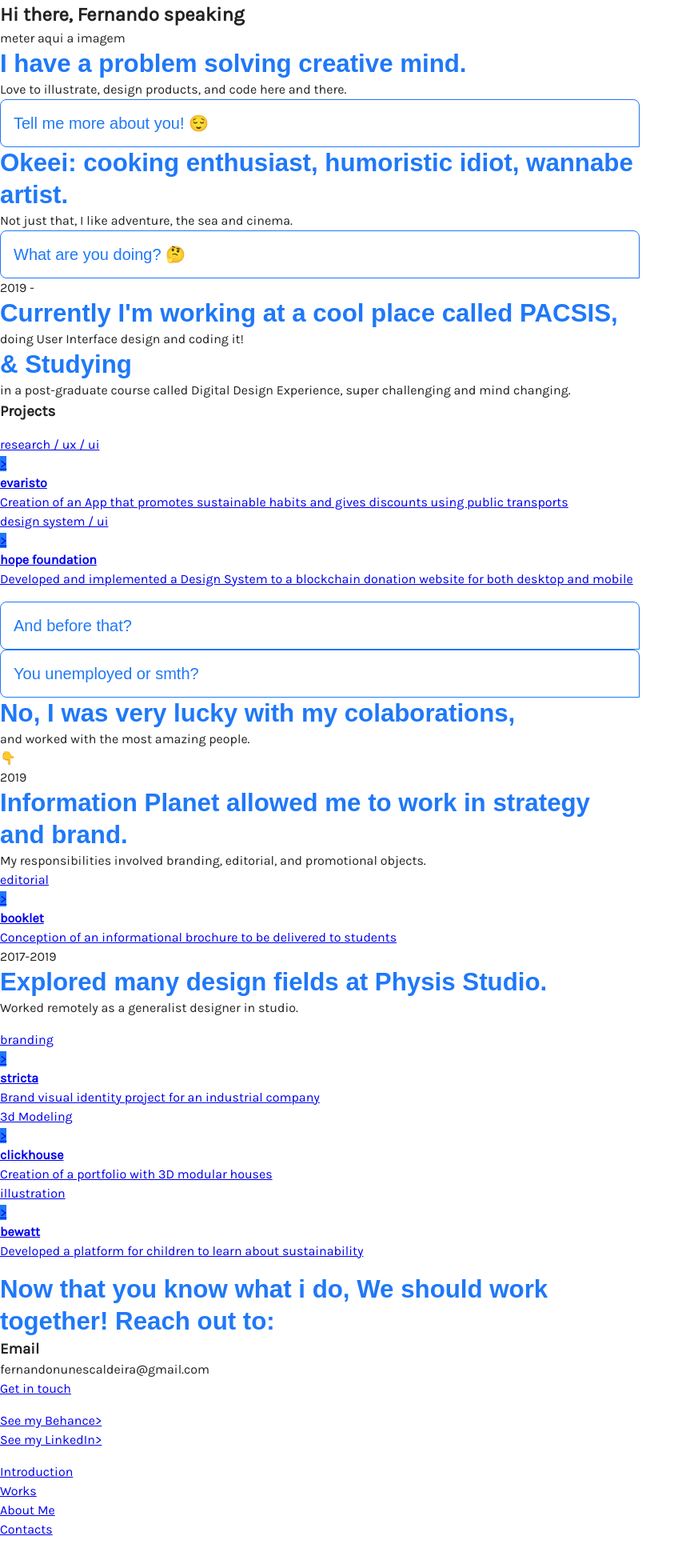
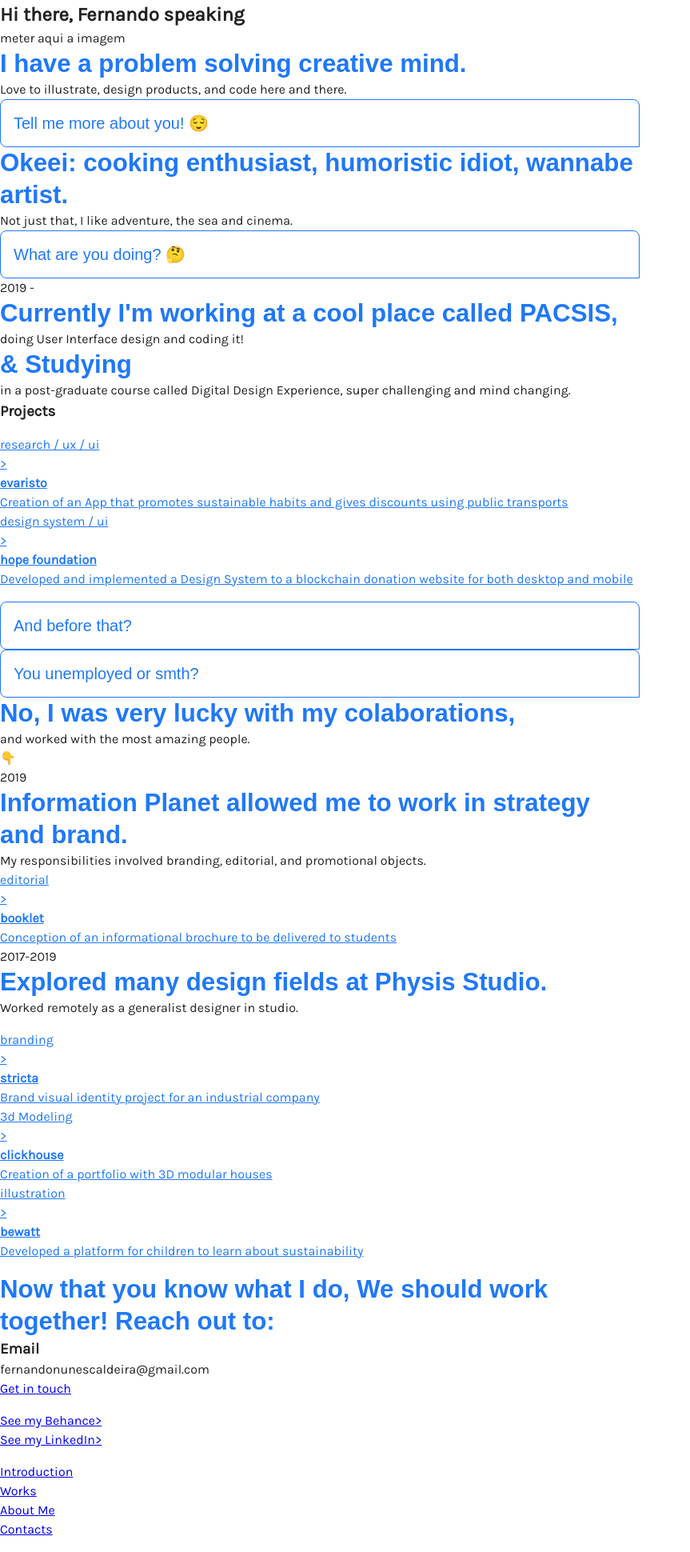
Before and after one commit to FernandoCaldeira/jekyllsite, a Jekyll site: the page built from index.markdown, in a window 1280 px wide. Shown: the whole page at 80% size, without its empty margins (0-863 px from the left). Built offline with Jekyll 4.4.1, drawn with Linux system fonts in a browser that asks for light colours.

Commit message:
update css

```diff
--- a/_layouts/introduction.html
+++ b/_layouts/introduction.html
@@ -76,7 +76,7 @@
 </section>
 
 <section class="introduction-contacts">
-    <h3 class="answer">Now that you know what i do, We should work together! Reach out to:</h3>
+    <h3 class="answer">Now that you know what I do, We should work together! Reach out to:</h3>
     {% include myemail.html%}
     {% include external-links.html %}
 </section>
--- a/_sass/mystyles.scss
+++ b/_sass/mystyles.scss
@@ -64,14 +64,15 @@
 }
 
 .standart-cards {
-    width: 500px;
-    height: 500px;
+    display: inline-block;
     background-image: url();
-    background-color: $c-primary;
+    color: $c-primary;
 }
 
 .big-cards {
-
+    display: inline-block;
+    background-image: url();
+    background-color: $c-primary;
 }
 /*-INTRODUCTION*/
 .answer {
```
